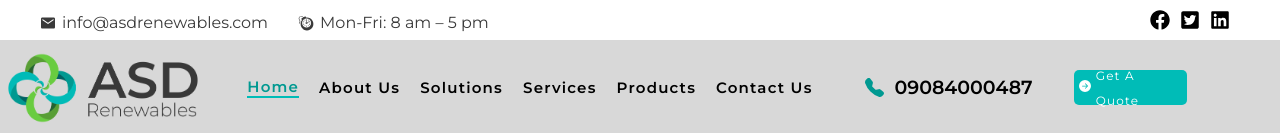
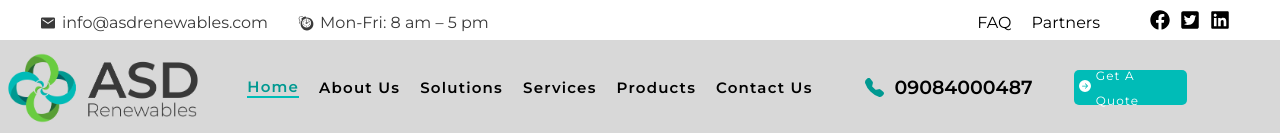
Before and after one commit to layiwola008/asdrenewable, a Next.js app: page /how-to-use in a window 1280 px wide. Shown: the top 133 px of the page. Built offline with nearby package versions, Linux system fonts and the light colour scheme.

Commit message:
Topbar Links

```diff
--- a/components/Topbar.jsx
+++ b/components/Topbar.jsx
@@ -4,6 +4,7 @@ import {FaTwitterSquare} from 'react-icons/fa';
 import {FaLinkedin} from 'react-icons/fa';
 import {IoMdMail} from 'react-icons/io';
 import {GiTimeBomb} from 'react-icons/gi';
+import Link from 'next/link';
 
 const Topbar = () => {
   return (
@@ -21,6 +22,11 @@ const Topbar = () => {
       </div>
 
       <div className='topbar__right'>
+        <div className='topbar__links'>
+          <Link href="/faq"><span>FAQ</span></Link>
+
+          <span>Partners</span>
+        </div>
         <span className='social__icon'><FaFacebook /></span>
         <span className='social__icon'><FaTwitterSquare /></span>
         <span className='social__icon'><FaLinkedin /></span>
--- a/styles/topbar.css
+++ b/styles/topbar.css
@@ -30,6 +30,16 @@
   align-items: center;
   justify-content: center;
 }
+.topbar__links {
+  display: flex;
+  align-items: center;
+  justify-content: space-evenly;
+  margin-right: 40px;
+}
+.topbar__links span {
+  margin: 0 10px;
+  cursor: pointer;
+}
 .social__icon {
   margin-right: 10px;
   font-size: 20px;
```
